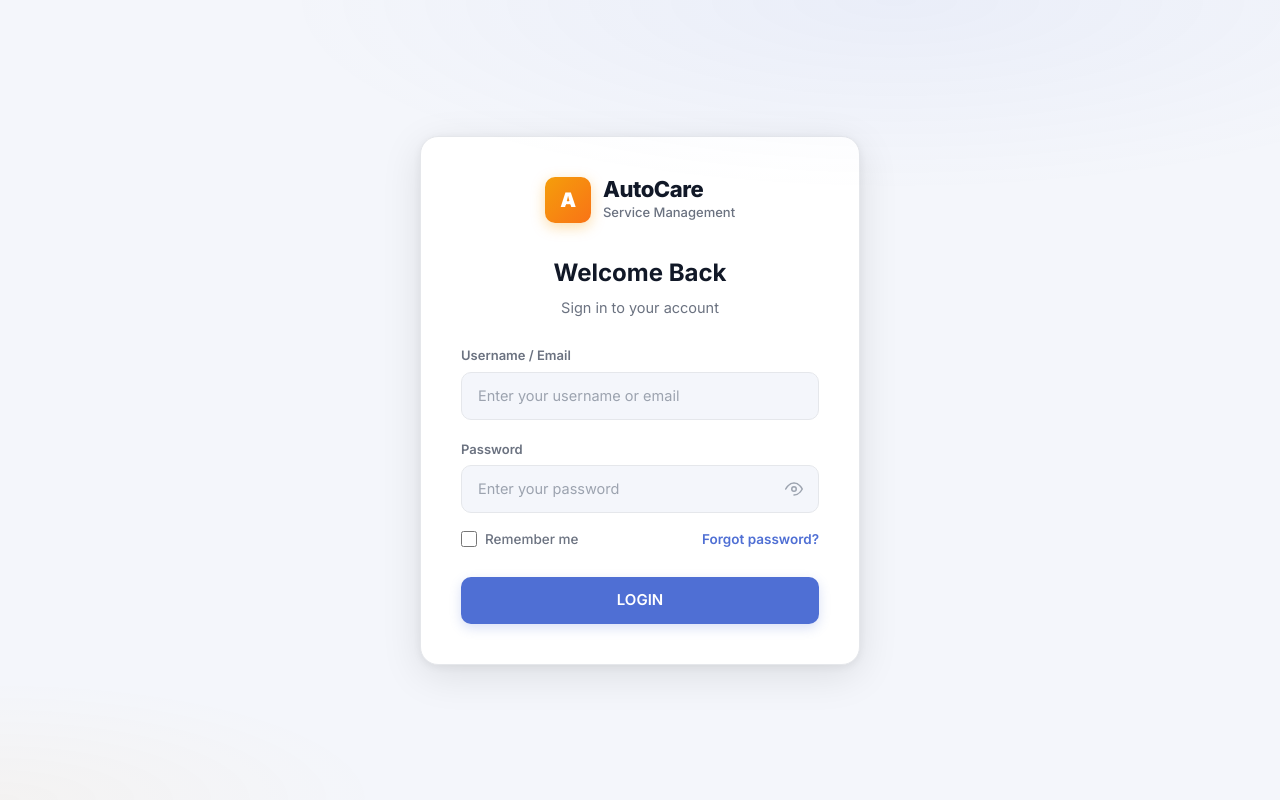
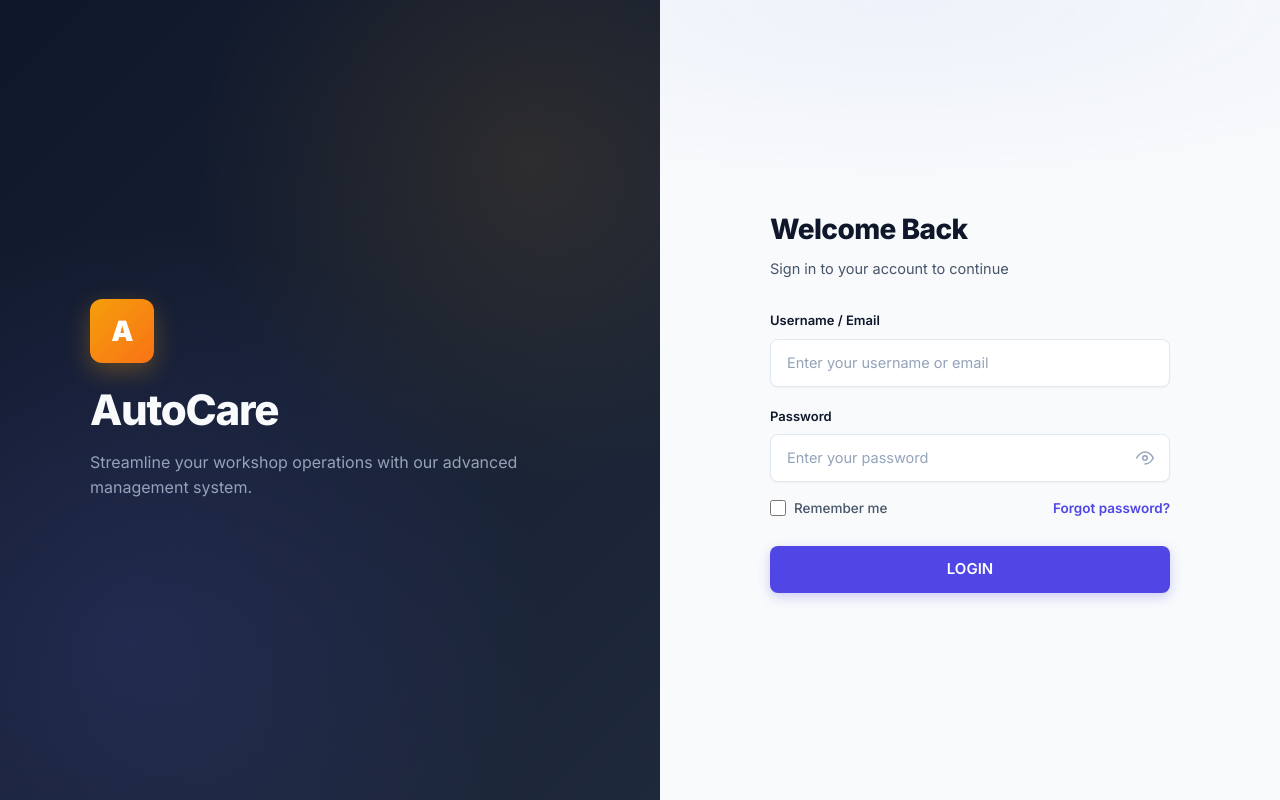
Before and after one commit to AasathDevDS/Auto_Care_Frontend, a React (Vite) app: page /login in a window 1280 px wide. Built offline with nearby package versions, Linux system fonts and the light colour scheme.

Commit message:
UI & UX redesign

```diff
--- a/src/App.css
+++ b/src/App.css
@@ -9,16 +9,11 @@
 .main-area {
   flex: 1;
   min-height: 100vh;
-  margin-left: 260px;
+  margin-left: 72px; /* Default collapsed width */
   display: flex;
   flex-direction: column;
   overflow: hidden;
-  transition: margin-left 0.25s cubic-bezier(0.4, 0, 0.2, 1);
-}
-
-/* Collapsed state — driven by class on app-shell */
-.sidebar-is-collapsed .main-area {
-  margin-left: 68px;
+  /* Removed transition to avoid jumpiness if we are just overlaying */
 }
 
 .content {
@@ -30,10 +25,7 @@
 /* ─── Responsive ─────────────────────────────────────────────── */
 @media (max-width: 1024px) {
   .main-area {
-    margin-left: 220px;
-  }
-  .sidebar-is-collapsed .main-area {
-    margin-left: 68px;
+    margin-left: 72px;
   }
   .content {
     padding: 28px 24px 48px;
@@ -44,9 +36,6 @@
   .main-area {
     margin-left: 0;
   }
-  .sidebar-is-collapsed .main-area {
-    margin-left: 0;
-  }
   .content {
     padding: 20px 16px 40px;
   }
--- a/src/App.jsx
+++ b/src/App.jsx
@@ -17,8 +17,6 @@ import "./App.css";
 import "./styles/shared.css";
 
 function App() {
-  const [sidebarCollapsed, setSidebarCollapsed] = useState(false);
-
   const location = useLocation();
   const isLoginPage = location.pathname === "/login";
 
@@ -32,11 +30,11 @@ function App() {
   }
 
   return (
-    <div className={`app-shell${sidebarCollapsed ? " sidebar-is-collapsed" : ""}`}>
-      <Sidebar collapsed={sidebarCollapsed} />
+    <div className="app-shell">
+      <Sidebar />
 
       <div className="main-area">
-        <Navbar onToggleSidebar={() => setSidebarCollapsed((prev) => !prev)} />
+        <Navbar activeTab={location.pathname.split('/')[1] || "dashboard"} />
 
         <main className="content">
           <Routes>
--- a/src/components/Navbar/Navbar.css
+++ b/src/components/Navbar/Navbar.css
@@ -20,41 +20,6 @@
   display: flex;
   align-items: center;
   gap: 12px;
-}
-
-/* ─── Hamburger / Sandwich Button ────────────────────────────── */
-.hamburger-btn {
-  display: flex;
-  flex-direction: column;
-  justify-content: center;
-  align-items: center;
-  gap: 5px;
-  width: 36px;
-  height: 36px;
-  padding: 0;
-  border: none;
-  border-radius: var(--radius-md);
-  background: transparent;
-  cursor: pointer;
-  flex-shrink: 0;
-  transition: background 0.15s ease;
-}
-
-.hamburger-btn:hover {
-  background: var(--border);
-}
-
-.hamburger-btn span {
-  display: block;
-  width: 18px;
-  height: 2px;
-  border-radius: var(--radius-full);
-  background: var(--text-secondary);
-  transition: background 0.15s ease;
-}
-
-.hamburger-btn:hover span {
-  background: var(--text-primary);
 }
 
 /* ─── Breadcrumb ─────────────────────────────────────────────── */
--- a/src/components/Navbar/Navbar.jsx
+++ b/src/components/Navbar/Navbar.jsx
@@ -1,26 +1,18 @@
 import "./Navbar.css";
 
-function Navbar({ onToggleSidebar , activeTab}) {
+function Navbar({ activeTab }) {
+  // Format the active tab string
+  const formattedTab = activeTab
+    ? activeTab.charAt(0).toUpperCase() + activeTab.slice(1).replace("-", " ")
+    : "Dashboard";
+
   return (
     <header className="topbar">
       <div className="topbar-left">
-        {/* Hamburger / sandwich toggle */}
-        <button
-          className="hamburger-btn"
-          onClick={onToggleSidebar}
-          aria-label="Toggle sidebar"
-        >
-          <span></span>
-          <span></span>
-          <span></span>
-        </button>
-
-        <div className="topbar-divider" aria-hidden="true"></div>
-
         <div className="topbar-breadcrumb">
           <span className="topbar-eyebrow">Service Management</span>
           <span className="breadcrumb-sep">/</span>
-          <span className="topbar-page-title">{activeTab} Workspace</span>
+          <span className="topbar-page-title">{formattedTab} Workspace</span>
         </div>
       </div>
 
--- a/src/components/Sidebar/Sidebar.css
+++ b/src/components/Sidebar/Sidebar.css
@@ -3,7 +3,7 @@
   position: fixed;
   inset: 0 auto 0 0;
   z-index: 100;
-  width: 260px;
+  width: 72px; /* Default collapsed width */
   height: 100vh;
   display: flex;
   flex-direction: column;
@@ -12,20 +12,20 @@
   box-shadow: 4px 0 24px rgba(0,0,0,0.18);
   overflow-y: auto;
   overflow-x: hidden;
-  transition: width 0.25s cubic-bezier(0.4, 0, 0.2, 1);
+  transition: width 0.3s cubic-bezier(0.4, 0, 0.2, 1);
 }
 
-/* ─── Collapsed ──────────────────────────────────────────────── */
-.sidebar--collapsed {
-  width: 68px;
+/* ─── Expanded State (Hover) ─────────────────────────────────── */
+.sidebar:hover {
+  width: 260px;
 }
 
 /* Hide text when collapsed */
-.sidebar--collapsed .sidebar-brand-text,
-.sidebar--collapsed .menu-label,
-.sidebar--collapsed .nav-label,
-.sidebar--collapsed .sidebar-user-text,
-.sidebar--collapsed .logout-label {
+.sidebar:not(:hover) .sidebar-brand-text,
+.sidebar:not(:hover) .menu-label,
+.sidebar:not(:hover) .nav-label,
+.sidebar:not(:hover) .sidebar-user-text,
+.sidebar:not(:hover) .logout-label {
   opacity: 0;
   width: 0;
   overflow: hidden;
@@ -33,21 +33,31 @@
   pointer-events: none;
 }
 
+/* Show text when hovered */
+.sidebar:hover .sidebar-brand-text,
+.sidebar:hover .menu-label,
+.sidebar:hover .nav-label,
+.sidebar:hover .sidebar-user-text,
+.sidebar:hover .logout-label {
+  opacity: 1;
+  width: auto;
+}
+
 /* Centre icons when collapsed */
-.sidebar--collapsed .sidebar-nav a {
+.sidebar:not(:hover) .sidebar-nav a {
   justify-content: center;
   padding: 10px 0;
 }
-.sidebar--collapsed .sidebar-brand {
+.sidebar:not(:hover) .sidebar-brand {
   justify-content: center;
   padding-left: 0;
   padding-right: 0;
 }
-.sidebar--collapsed .sidebar-user {
+.sidebar:not(:hover) .sidebar-user {
   justify-content: center;
   padding: 10px 0;
 }
-.sidebar--collapsed .logout-btn {
+.sidebar:not(:hover) .logout-btn {
   justify-content: center;
   padding: 9px 0;
 }
@@ -289,18 +299,16 @@
 
 /* ─── Responsive ─────────────────────────────────────────────── */
 @media (max-width: 1024px) {
-  .sidebar { width: 220px; }
-  .sidebar--collapsed { width: 68px; }
+  .sidebar { width: 72px; }
+  .sidebar:hover { width: 220px; }
 }
 
 @media (max-width: 768px) {
   .sidebar {
-    width: 260px;
-    transform: translateX(-100%);
-    transition: width 0.25s cubic-bezier(0.4,0,0.2,1), transform 0.25s cubic-bezier(0.4,0,0.2,1);
+    width: 60px;
   }
-  .sidebar--collapsed {
-    width: 260px;
-    transform: translateX(0);
+  .sidebar:hover {
+    width: 220px;
+    z-index: 1000;
   }
 }
--- a/src/components/Sidebar/Sidebar.jsx
+++ b/src/components/Sidebar/Sidebar.jsx
@@ -85,7 +85,7 @@ const navItems = [
   },
 ];
 
-function Sidebar({ collapsed }) {
+function Sidebar() {
   const navigate = useNavigate();
 
   const handleLogout = () => {
@@ -98,7 +98,7 @@ function Sidebar({ collapsed }) {
   };
 
   return (
-    <aside className={`sidebar${collapsed ? " sidebar--collapsed" : ""}`}>
+    <aside className="sidebar">
 
       {/* Brand */}
       <div className="sidebar-brand">
@@ -119,7 +119,6 @@ function Sidebar({ collapsed }) {
               to={path}
               className={({ isActive }) => (isActive ? "active" : "")}
               key={label}
-              title={collapsed ? label : undefined}
             >
               <span className="nav-icon-wrap">{icon}</span>
               <span className="nav-label">{label}</span>
@@ -139,7 +138,6 @@ function Sidebar({ collapsed }) {
         </div>
         <button
         className="logout-btn"
-          title={collapsed ? "Log out" : undefined}
             onClick={handleLogout} >
 
           <svg width="14" height="14" viewBox="0 0 24 24" fill="none" stroke="currentColor" strokeWidth="2">
--- a/src/index.css
+++ b/src/index.css
@@ -3,28 +3,28 @@
 /* ─── Design Tokens ─────────────────────────────────────────── */
 :root {
   /* Brand */
-  --accent:          #4F6FD4;
-  --accent-light:    rgba(79, 111, 212, 0.10);
-  --accent-hover:    #3e5dbf;
-  --accent-shadow:   rgba(79, 111, 212, 0.22);
+  --accent:          #4F46E5;
+  --accent-light:    rgba(79, 70, 229, 0.10);
+  --accent-hover:    #4338CA;
+  --accent-shadow:   rgba(79, 70, 229, 0.25);
   --amber:           #F59E0B;
   --amber-light:     rgba(245, 158, 11, 0.14);
 
   /* Surfaces */
-  --bg:              #F4F6FB;
+  --bg:              #F8FAFC;
   --surface:         #FFFFFF;
-  --surface-hover:   #F9FAFB;
-  --surface-raised:  rgba(255,255,255,0.95);
+  --surface-hover:   #F1F5F9;
+  --surface-raised:  rgba(255,255,255,0.98);
 
   /* Text */
-  --text-primary:    #111827;
-  --text-secondary:  #6B7280;
-  --text-muted:      #9CA3AF;
+  --text-primary:    #0F172A;
+  --text-secondary:  #475569;
+  --text-muted:      #94A3B8;
   --text-inverse:    #FFFFFF;
 
   /* Border */
-  --border:          #E5E7EB;
-  --border-strong:   #D1D5DB;
+  --border:          #E2E8F0;
+  --border-strong:   #CBD5E1;
 
   /* Danger */
   --danger:          #EF4444;
@@ -35,22 +35,22 @@
   --sidebar-bg:      #0F172A;
   --sidebar-surface: #1E293B;
   --sidebar-text:    #94A3B8;
-  --sidebar-active:  #4F6FD4;
+  --sidebar-active:  #6366F1;
   --sidebar-border:  #1E293B;
 
   /* Radii */
   --radius-sm:    6px;
-  --radius-md:    10px;
-  --radius-lg:    14px;
-  --radius-xl:    18px;
+  --radius-md:    8px;
+  --radius-lg:    12px;
+  --radius-xl:    16px;
   --radius-full:  9999px;
 
   /* Shadows */
-  --shadow-xs:  0 1px 2px rgba(0,0,0,0.05);
-  --shadow-sm:  0 1px 3px rgba(0,0,0,0.08), 0 1px 2px rgba(0,0,0,0.04);
-  --shadow-md:  0 4px 16px rgba(0,0,0,0.07), 0 1px 4px rgba(0,0,0,0.04);
-  --shadow-lg:  0 10px 40px rgba(0,0,0,0.10), 0 2px 8px rgba(0,0,0,0.06);
-  --shadow-xl:  0 20px 60px rgba(0,0,0,0.13), 0 4px 16px rgba(0,0,0,0.07);
+  --shadow-xs:  0 1px 2px 0 rgba(0, 0, 0, 0.05);
+  --shadow-sm:  0 1px 3px 0 rgba(0, 0, 0, 0.1), 0 1px 2px -1px rgba(0, 0, 0, 0.1);
+  --shadow-md:  0 4px 6px -1px rgba(0, 0, 0, 0.1), 0 2px 4px -2px rgba(0, 0, 0, 0.1);
+  --shadow-lg:  0 10px 15px -3px rgba(0, 0, 0, 0.1), 0 4px 6px -4px rgba(0, 0, 0, 0.1);
+  --shadow-xl:  0 20px 25px -5px rgba(0, 0, 0, 0.1), 0 8px 10px -6px rgba(0, 0, 0, 0.1);
 
   /* Typography */
   font-family: 'Inter', ui-sans-serif, system-ui, -apple-system, BlinkMacSystemFont, "Segoe UI", sans-serif;
--- a/src/pages/Dashboard/Dashboard.jsx
+++ b/src/pages/Dashboard/Dashboard.jsx
@@ -100,7 +100,7 @@ function Dashboard() {
   };
 
   // Generate Conic Gradient for Donut Chart
-  const donutColors = ["#4F6FD4", "#059669", "#D97706", "#DC2626", "#8B5CF6", "#06B6D4"];
+  const donutColors = ["#4F46E5", "#059669", "#D97706", "#DC2626", "#8B5CF6", "#06B6D4"];
   const totalServices = service_distribution.reduce((acc, curr) => acc + curr.count, 0);
   let conicGradientString = "";
   let currentPercent = 0;
--- a/src/pages/Login/Login.css
+++ b/src/pages/Login/Login.css
@@ -1,70 +1,91 @@
-/* NEW: Login page UI */
+/* NEW: Login page UI - Split Screen */
 .login-page {
   min-height: 100vh;
   display: flex;
+  background: var(--bg);
+}
+
+/* ─── Left Side: Branding ─── */
+.login-left {
+  flex: 1;
+  display: none; /* Hidden on mobile */
+  background: linear-gradient(135deg, var(--sidebar-bg) 0%, #1E293B 100%);
+  color: #fff;
   align-items: center;
   justify-content: center;
-  background: var(--bg);
-  padding: 20px;
+  padding: 40px;
+  position: relative;
+  overflow: hidden;
+}
+
+.login-left::before {
+  content: "";
+  position: absolute;
+  inset: 0;
+  background: radial-gradient(circle at 20% 80%, rgba(99, 102, 241, 0.15) 0%, transparent 50%),
+              radial-gradient(circle at 80% 20%, rgba(245, 158, 11, 0.1) 0%, transparent 40%);
+}
+
+.login-left-content {
+  position: relative;
+  z-index: 1;
+  max-width: 480px;
+}
+
+.login-logo-large {
+  width: 64px;
+  height: 64px;
+  display: grid;
+  place-items: center;
+  border-radius: var(--radius-lg);
+  background: linear-gradient(135deg, var(--amber) 0%, #F97316 100%);
+  color: #fff;
+  font-size: 28px;
+  font-weight: 900;
+  letter-spacing: -0.03em;
+  box-shadow: 0 8px 24px rgba(245, 158, 11, 0.3);
+  margin-bottom: 24px;
+}
+
+.login-left-content h1 {
+  font-size: 42px;
+  font-weight: 800;
+  letter-spacing: -0.03em;
+  margin-bottom: 16px;
+  color: #F8FAFC;
+  line-height: 1.1;
+}
+
+.login-left-content p {
+  font-size: 16px;
+  color: #94A3B8;
+  line-height: 1.6;
+}
+
+/* ─── Right Side: Form ─── */
+.login-right {
+  flex: 1;
+  display: flex;
+  align-items: center;
+  justify-content: center;
+  padding: 40px 20px;
 }
 
 .login-card {
   width: 100%;
-  max-width: 440px;
-  background: var(--surface);
-  border-radius: var(--radius-xl);
-  box-shadow: var(--shadow-lg);
-  padding: 40px;
-  border: 1px solid var(--border);
+  max-width: 400px;
 }
 
-.login-brand {
-  display: flex;
-  align-items: center;
-  justify-content: center;
-  gap: 12px;
+.login-header {
   margin-bottom: 32px;
 }
 
-.login-logo {
-  width: 46px;
-  height: 46px;
-  display: grid;
-  place-items: center;
-  border-radius: var(--radius-md);
-  background: linear-gradient(135deg, var(--amber) 0%, #F97316 100%);
-  color: #fff;
-  font-size: 20px;
-  font-weight: 900;
-  letter-spacing: -0.03em;
-  box-shadow: 0 4px 14px rgba(245,158,11,0.35);
-}
-
-.login-brand-text h1 {
-  font-size: 22px;
+.login-header h2 {
+  font-size: 28px;
   font-weight: 800;
   color: var(--text-primary);
+  margin-bottom: 8px;
   letter-spacing: -0.02em;
-  line-height: 1.1;
-}
-
-.login-brand-text p {
-  color: var(--text-secondary);
-  font-size: 13px;
-  font-weight: 500;
-  margin-top: 2px;
-}
-
-.login-header {
-  text-align: center;
-  margin-bottom: 28px;
-}
-
-.login-header h2 {
-  font-size: 24px;
-  font-weight: 700;
-  color: var(--text-primary);
-  margin-bottom: 6px;
 }
 
 .login-header p {
@@ -81,11 +102,11 @@
 .form-group {
   display: flex;
   flex-direction: column;
-  gap: 6px;
+  gap: 8px;
 }
 
 .form-group label {
-  color: var(--text-secondary);
+  color: var(--text-primary);
   font-size: 13px;
   font-weight: 600;
 }
@@ -101,11 +122,12 @@
   padding: 12px 16px;
   border: 1px solid var(--border);
   border-radius: var(--radius-md);
-  background: var(--bg);
+  background: var(--surface);
   color: var(--text-primary);
   font-size: 14.5px;
   outline: none;
   transition: all 0.2s ease;
+  box-shadow: var(--shadow-xs);
 }
 
 .input-wrapper input:focus {
@@ -157,6 +179,7 @@
   height: 16px;
   accent-color: var(--accent);
   cursor: pointer;
+  border-radius: 4px;
 }
 
 .remember-me span {
@@ -200,7 +223,7 @@
 .login-btn:hover:not(:disabled) {
   background: var(--accent-hover);
   transform: translateY(-1px);
-  box-shadow: 0 6px 16px rgba(79, 111, 212, 0.35);
+  box-shadow: 0 6px 16px rgba(79, 70, 229, 0.35);
 }
 
 .login-btn:active:not(:disabled) {
@@ -215,19 +238,34 @@
 .error-message {
   background: var(--danger-light);
   color: var(--danger);
-  padding: 10px 14px;
+  padding: 12px 14px;
   border-radius: var(--radius-md);
-  font-size: 13px;
+  font-size: 13.5px;
   font-weight: 500;
   display: flex;
   align-items: center;
-  gap: 8px;
+  gap: 10px;
   border: 1px solid rgba(239, 68, 68, 0.2);
+  margin-bottom: 24px;
+}
+
+.error-message svg {
+  flex-shrink: 0;
 }
 
 /* Responsive */
-@media (max-width: 480px) {
-  .login-card {
-    padding: 30px 20px;
+@media (min-width: 900px) {
+  .login-left {
+    display: flex;
   }
 }
+
+@media (max-width: 899px) {
+  .login-card {
+    background: var(--surface);
+    padding: 32px;
+    border-radius: var(--radius-xl);
+    box-shadow: var(--shadow-md);
+    border: 1px solid var(--border);
+  }
+}
--- a/src/pages/Login/Login.jsx
+++ b/src/pages/Login/Login.jsx
@@ -46,20 +46,21 @@ function Login() {
 
   return (
     <div className="login-page">
-      <div className="login-card">
-        {/* Brand */}
-        <div className="login-brand">
-          <div className="login-logo">A</div>
-          <div className="login-brand-text">
+      {/* Left Branding Side */}
+      <div className="login-left">
+        <div className="login-left-content">
+          <div className="login-logo-large">A</div>
           <h1>AutoCare</h1>
-            <p>Service Management</p>
+          <p>Streamline your workshop operations with our advanced management system.</p>
         </div>
       </div>
 
-        {/* Header */}
+      {/* Right Form Side */}
+      <div className="login-right">
+        <div className="login-card">
           <div className="login-header">
             <h2>Welcome Back</h2>
-          <p>Sign in to your account</p>
+            <p>Sign in to your account to continue</p>
           </div>
 
         {/* Validation Error Area */}
@@ -147,6 +148,7 @@ function Login() {
         </form>
         </div>
       </div>
+    </div>
   );
 }
 
--- a/src/styles/shared.css
+++ b/src/styles/shared.css
@@ -89,7 +89,7 @@
 
 .add-btn:hover {
   background: var(--accent-hover);
-  box-shadow: 0 4px 16px rgba(79, 111, 212, 0.32);
+  box-shadow: 0 4px 12px var(--accent-shadow);
   transform: translateY(-1px);
 }
 
```
Also changed, not shown: src/pages/Dashboard/Dashboard.css (+51 -33 lines). Lines whose indentation alone changed are shown as unchanged.
